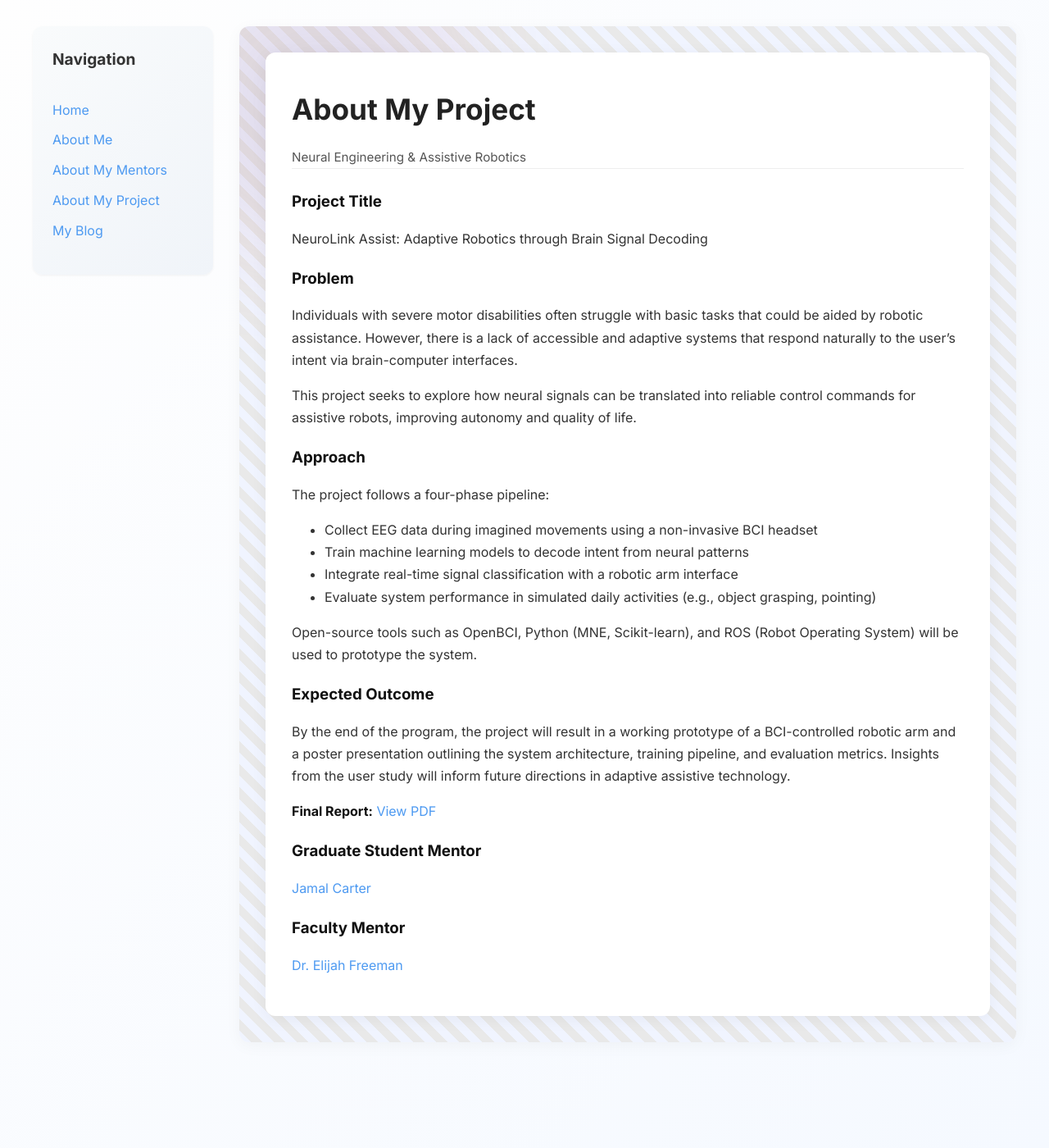
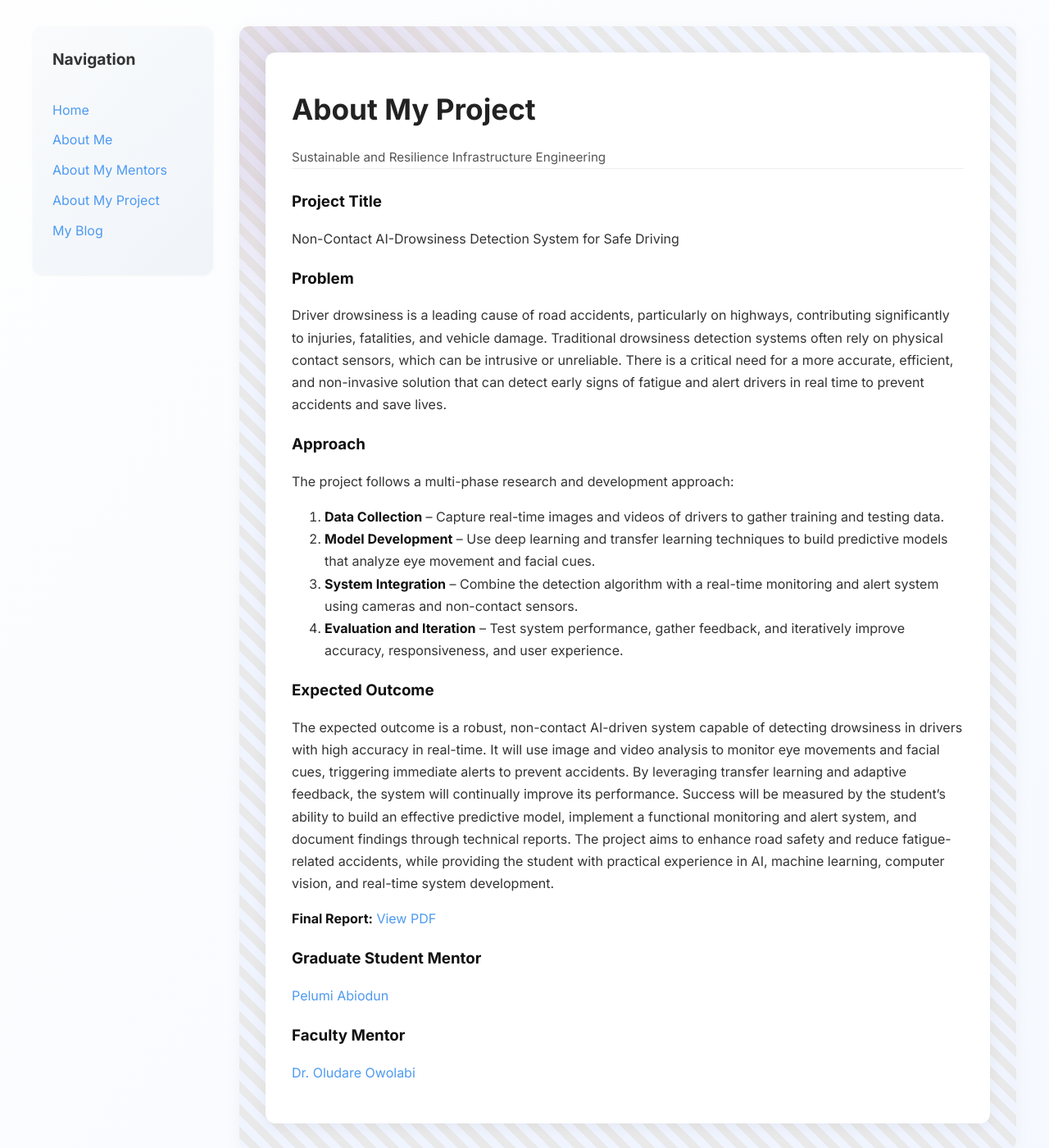
Before and after one commit to yusratmiah/yusratmiah.github.io, a Jekyll site: the page built from pages/about-my-project.md, in a window 1280 px wide and 1400 px high. Shown: the whole window at 82% size. Built offline with Jekyll 4.4.1, drawn with Linux system fonts in a browser that asks for light colours.

Commit message:
Update about-my-project.md

```diff
--- a/pages/about-my-project.md
+++ b/pages/about-my-project.md
@@ -3,34 +3,29 @@ layout: project
 title: About My Project
 permalink: /about-my-project.html
 
-subtitle: Neural Engineering & Assistive Robotics
-project_title: "NeuroLink Assist: Adaptive Robotics through Brain Signal Decoding"
+subtitle: Sustainable and Resilience Infrastructure Engineering
+project_title: "Non-Contact AI-Drowsiness Detection System for Safe Driving"
 
 problem: |
-  Individuals with severe motor disabilities often struggle with basic tasks that could be aided by robotic assistance. However, there is a lack of accessible and adaptive systems that respond naturally to the user's intent via brain-computer interfaces.
-
-  This project seeks to explore how neural signals can be translated into reliable control commands for assistive robots, improving autonomy and quality of life.
+  Driver drowsiness is a leading cause of road accidents, particularly on highways, contributing significantly to injuries, fatalities, and vehicle damage. Traditional drowsiness detection systems often rely on physical contact sensors, which can be intrusive or unreliable. There is a critical need for a more accurate, efficient, and non-invasive solution that can detect early signs of fatigue and alert drivers in real time to prevent accidents and save lives.
 
 approach: |
-  The project follows a four-phase pipeline:
-
-  - Collect EEG data during imagined movements using a non-invasive BCI headset
-  - Train machine learning models to decode intent from neural patterns
-  - Integrate real-time signal classification with a robotic arm interface
-  - Evaluate system performance in simulated daily activities (e.g., object grasping, pointing)
-
-  Open-source tools such as OpenBCI, Python (MNE, Scikit-learn), and ROS (Robot Operating System) will be used to prototype the system.
+  The project follows a multi-phase research and development approach:
+  1. **Data Collection** – Capture real-time images and videos of drivers to gather training and testing data.
+  2. **Model Development** – Use deep learning and transfer learning techniques to build predictive models that analyze eye movement and facial cues.
+  3. **System Integration** – Combine the detection algorithm with a real-time monitoring and alert system using cameras and non-contact sensors.
+  4. **Evaluation and Iteration** – Test system performance, gather feedback, and iteratively improve accuracy, responsiveness, and user experience.
 
 outcome: |
-  By the end of the program, the project will result in a working prototype of a BCI-controlled robotic arm and a poster presentation outlining the system architecture, training pipeline, and evaluation metrics. Insights from the user study will inform future directions in adaptive assistive technology.
+  The expected outcome is a robust, non-contact AI-driven system capable of detecting drowsiness in drivers with high accuracy in real-time. It will use image and video analysis to monitor eye movements and facial cues, triggering immediate alerts to prevent accidents. By leveraging transfer learning and adaptive feedback, the system will continually improve its performance. Success will be measured by the student’s ability to build an effective predictive model, implement a functional monitoring and alert system, and document findings through technical reports. The project aims to enhance road safety and reduce fatigue-related accidents, while providing the student with practical experience in AI, machine learning, computer vision, and real-time system development.
 
-final_report_url: https://dl.icdst.org/pdfs/files/22e390b2eb0c8e951f3a742fda5b2d1d.pdf
+final_report_url: TBD
 
 grad_mentor:
-  name: Jamal Carter
-  linkedin: https://www.linkedin.com/in/jamal-carter
+  name: Pelumi Abiodun
+  linkedin: https://www.linkedin.com/in/abiodunpo/
 
 faculty_mentor:
-  name: Dr. Elijah Freeman
-  linkedin: https://www.linkedin.com/in/dr-elijah-freeman
+  name: Dr. Oludare Owolabi
+  linkedin: https://www.linkedin.com/in/oludare-owolabi-pe-mchit-reg-engr-coren-6766a299/
 ---
```
